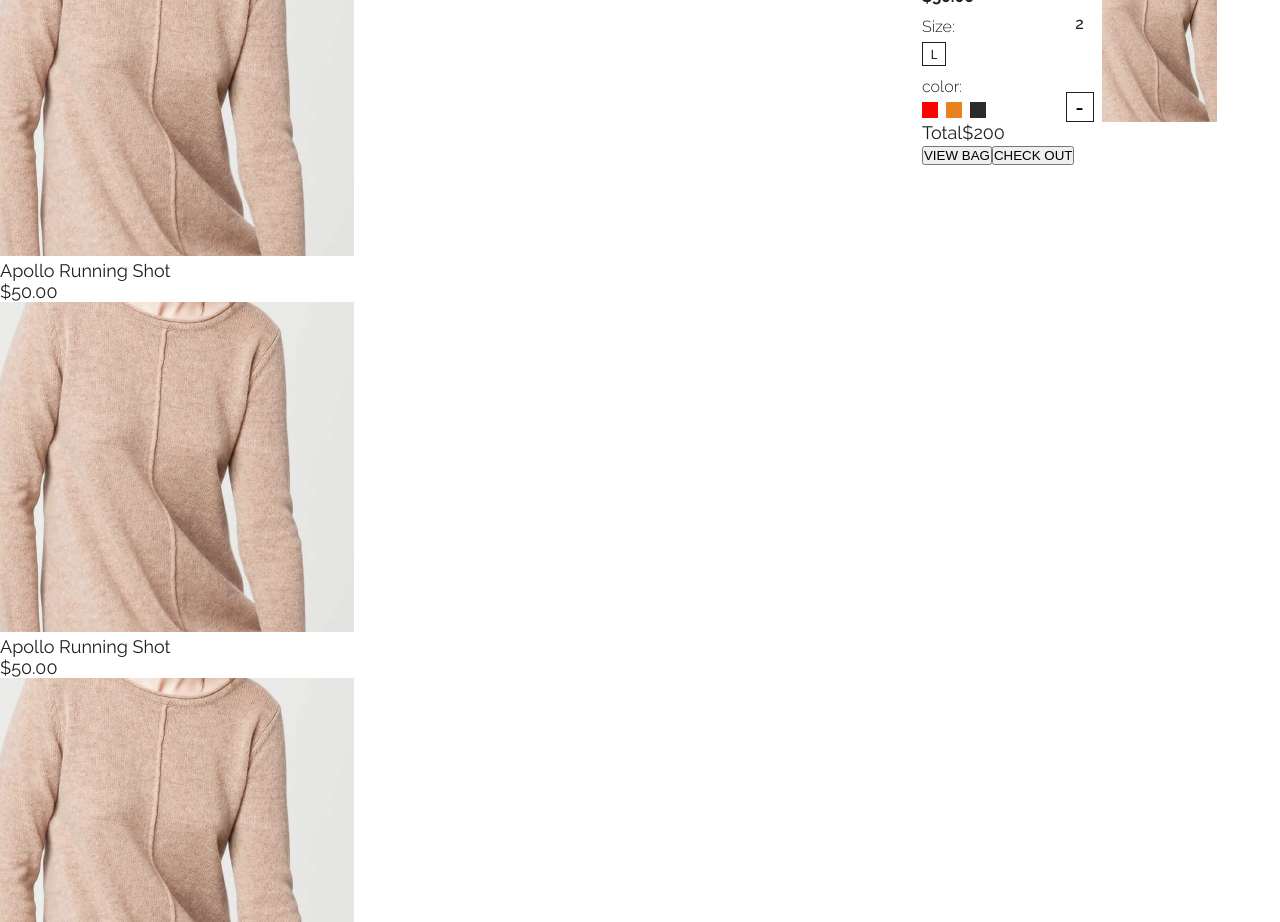
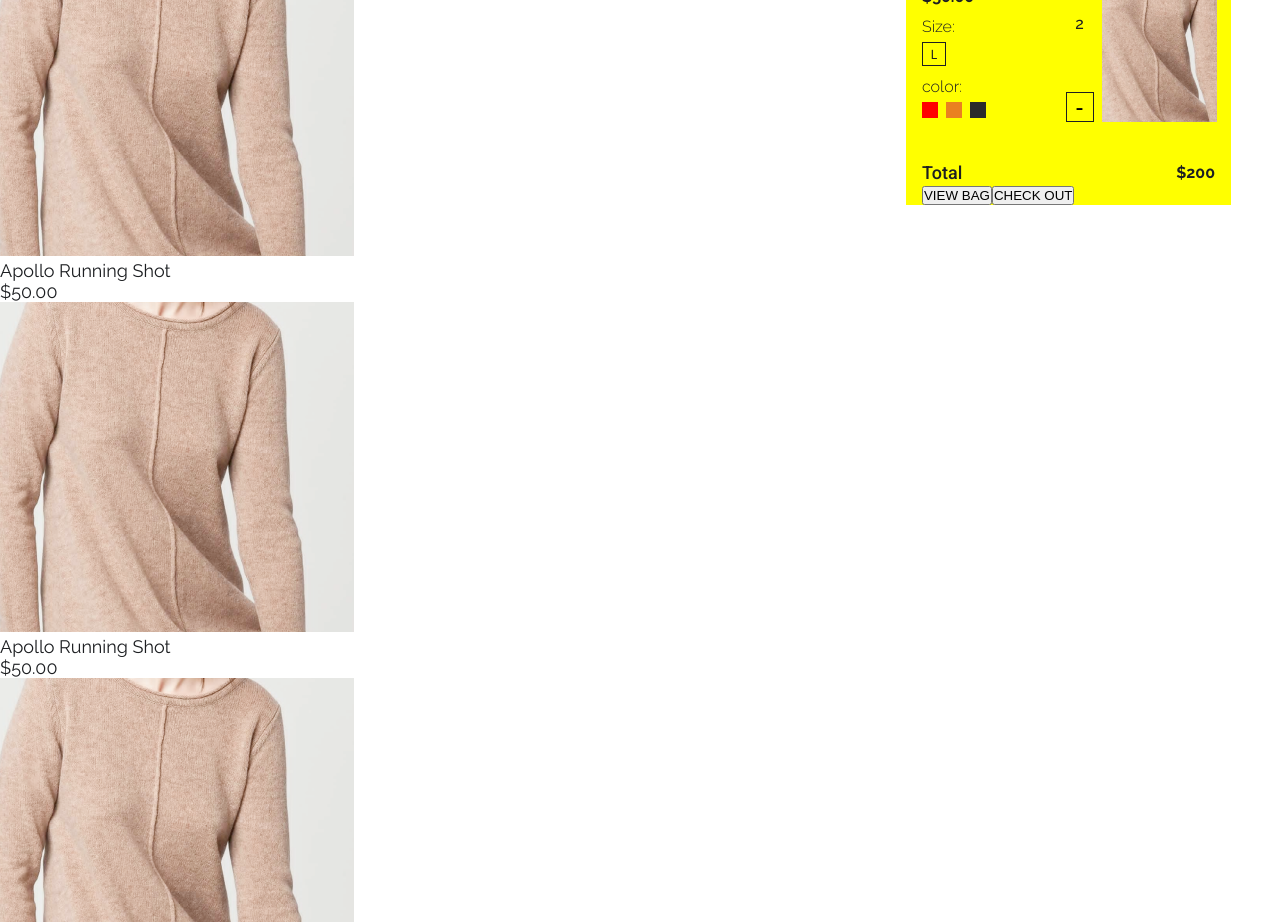
Before and after one commit to vickymarz/clothing-shop, a React (Create React App) app: page / in a window 1280 px wide. Shown: the part 1380-2302 px from the top of the page. Built offline with nearby package versions, Linux system fonts and the light colour scheme; the HTML template or start-up script is replaced by a standard one.

Commit message:
Style cart product cost

```diff
--- a/src/app/components/CartStore.js
+++ b/src/app/components/CartStore.js
@@ -55,9 +55,9 @@ const CartStore = ({ cloth }) => {
         ,3 items
       </div>
       { productSize }
-      <div>
-        <span>Total</span>
-        <span>$200</span>
+      <div className={styles.cost}>
+        <span className={styles.total}>Total</span>
+        <span className={styles.amount}>$200</span>
       </div>
       <div>
         <Button>
--- a/src/css/cartStore.module.css
+++ b/src/css/cartStore.module.css
@@ -1,12 +1,11 @@
 @import url('https://fonts.googleapis.com/css2?family=Source+Sans+Pro&display=swap');
-
+@import url('https://fonts.googleapis.com/css2?family=Roboto:wght@400;500&display=swap');
 .wrapper {
     position: absolute;
     width: 100%;
     min-width: 325px;
     right: -15px;
     top: 50px;
-    height: 677px;
     background-color: yellow;
     padding: 0 16px;
 }
@@ -102,3 +101,20 @@
     height: 100%;
     object-fit: cover;
 }
+
+.cost {
+    margin-top: 40px;
+    display: flex;
+    justify-content: space-between;
+    align-items: center;
+}
+
+.total {
+  font-family: 'Roboto', sans-serif;
+  font-weight: 500;
+}
+
+.amount {
+ font-weight: 700;
+ font-size: 16px;
+}
```
